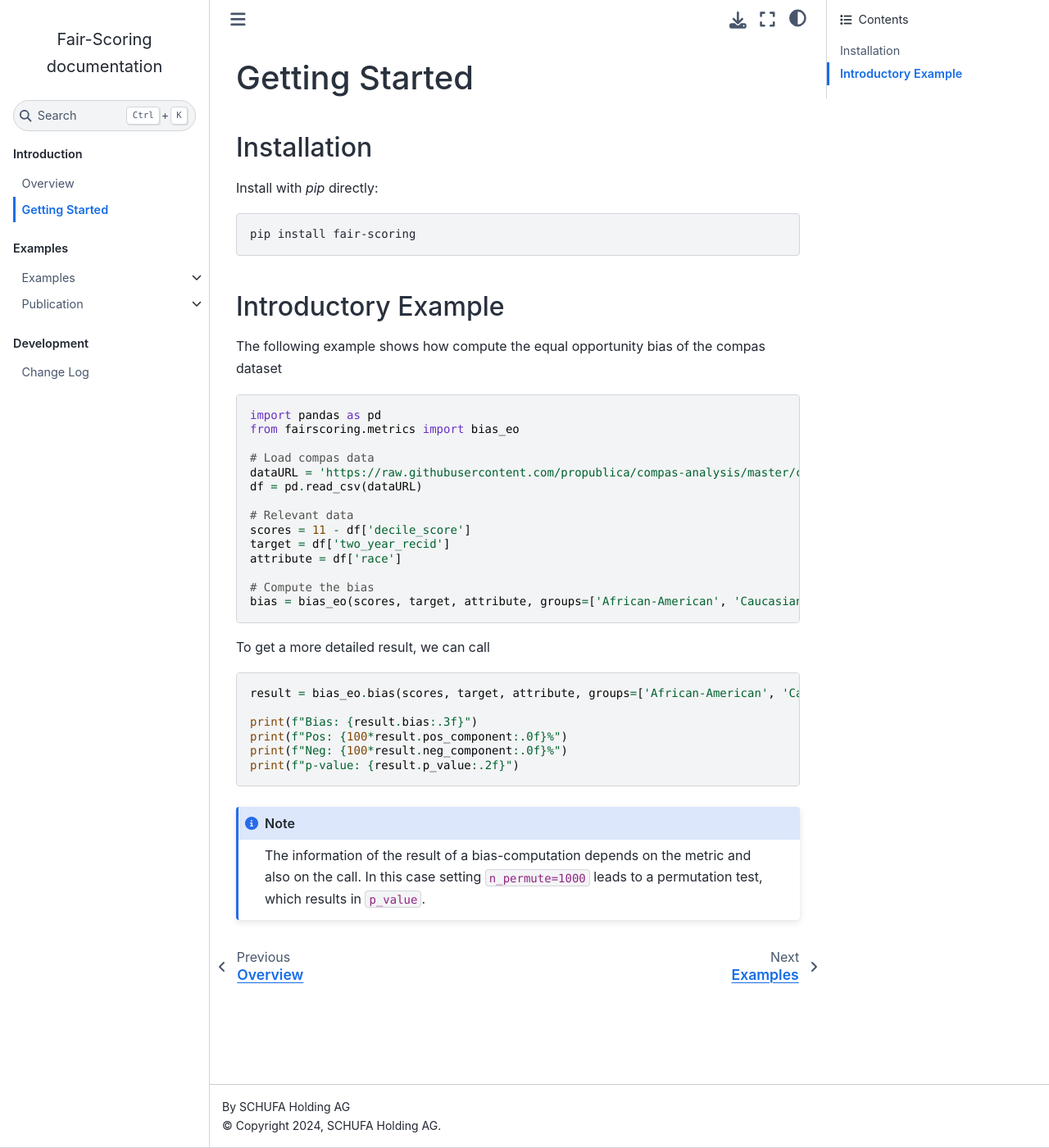
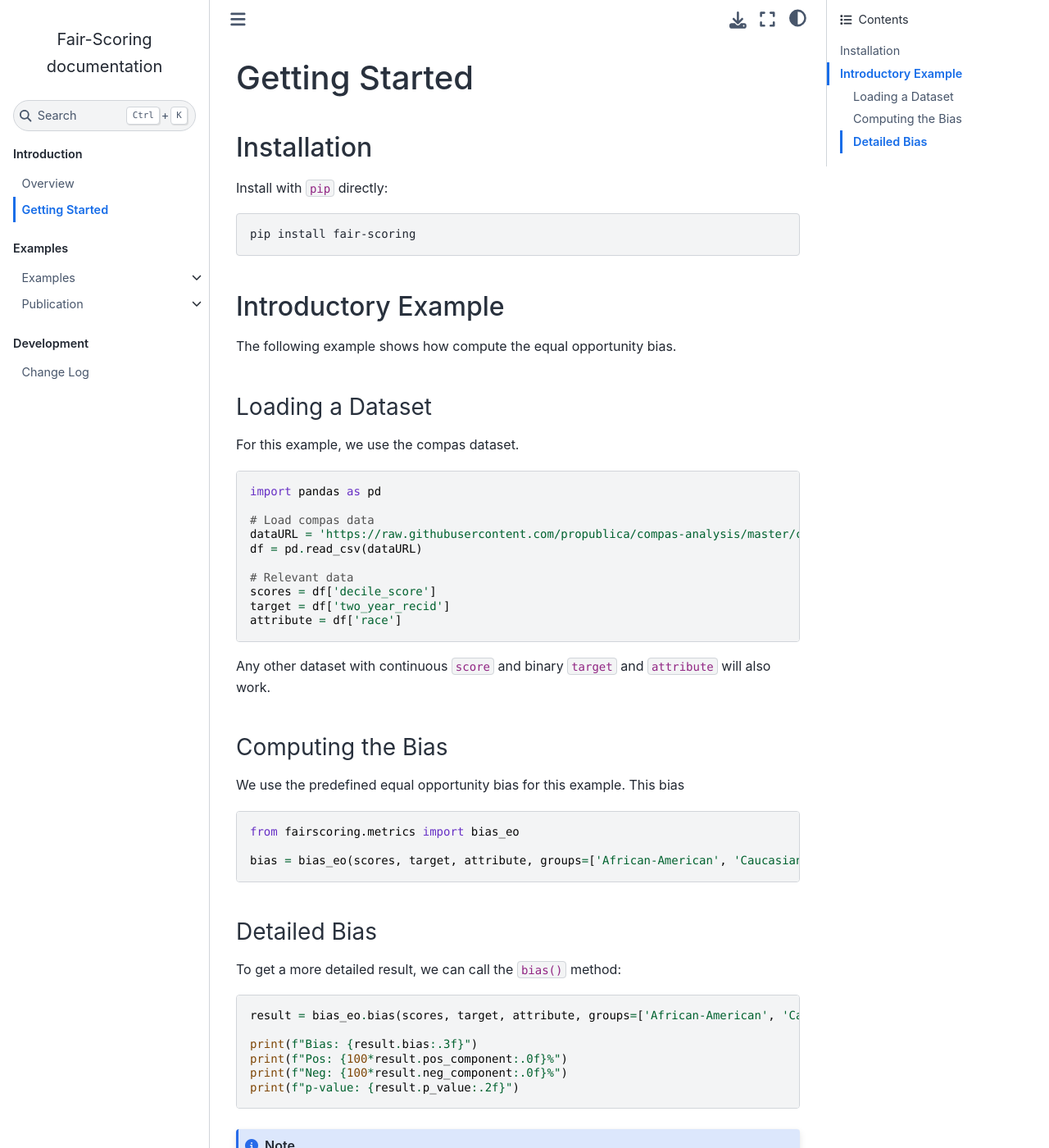
Before and after one commit to schufa-innovationlab/fair-scoring, a Sphinx documentation site: the page built from docs/source/intro/getting-started.rst, in a window 1280 px wide and 1400 px high. Shown: the whole window at 82% size. Built offline with Sphinx 7.4.7 and the Sphinx Book theme 1.1.4, drawn with Linux system fonts in a browser that asks for light colours; pages that are not in the unit, such as notebooks, are missing from menus; some of the changed text lies outside the part shown.

Commit message:
Small changes to Getting Started

```diff
--- a/docs/source/intro/getting-started.rst
+++ b/docs/source/intro/getting-started.rst
@@ -4,38 +4,51 @@ Getting Started
 Installation
 ------------
 
-Install with `pip` directly:
+Install with ``pip`` directly:
 
 .. sourcecode:: shell
 
    pip install fair-scoring
 
 
-
-
-
 Introductory Example
 --------------------
-The following example shows how compute the equal opportunity bias of the compas dataset
+The following example shows how compute the equal opportunity bias.
+
+Loading a Dataset
+^^^^^^^^^^^^^^^^^
+For this example, we use the compas dataset.
 
 .. sourcecode:: python
 
    import pandas as pd
-   from fairscoring.metrics import bias_eo
 
    # Load compas data
    dataURL = 'https://raw.githubusercontent.com/propublica/compas-analysis/master/compas-scores-two-years.csv'
    df = pd.read_csv(dataURL)
 
    # Relevant data
-   scores = 11 - df['decile_score']
+   scores = df['decile_score']
    target = df['two_year_recid']
    attribute = df['race']
 
-   # Compute the bias
-   bias = bias_eo(scores, target, attribute, groups=['African-American', 'Caucasian'],favorable_target=0)
+Any other dataset with continuous ``score`` and binary ``target`` and ``attribute`` will also work.
 
-To get a more detailed result, we can call
+Computing the Bias
+^^^^^^^^^^^^^^^^^^
+We use the predefined equal opportunity bias for this example. This bias
+
+.. sourcecode:: python
+
+   from fairscoring.metrics import bias_eo
+
+   bias = bias_eo(scores, target, attribute, groups=['African-American', 'Caucasian'],favorable_target=0, prefer_high_scores=False)
+
+
+
+Detailed Bias
+^^^^^^^^^^^^^
+To get a more detailed result, we can call the :code:`bias()` method:
 
 .. sourcecode:: python
 
@@ -48,4 +61,4 @@ To get a more detailed result, we can call
 
 .. note::
    The information of the result of a bias-computation depends on the metric and also on the call.
-   In this case setting :code:`n_permute=1000` leads to a permutation test, which results in :code:`p_value`.
+   In this case setting :code:`n_permute=1000` leads to a permutation test. Without this :code:`p_value` would be :code:`nan`.
```
